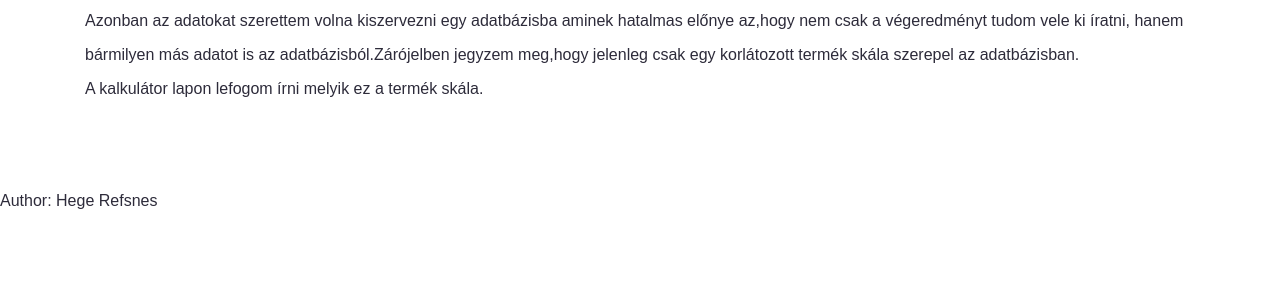
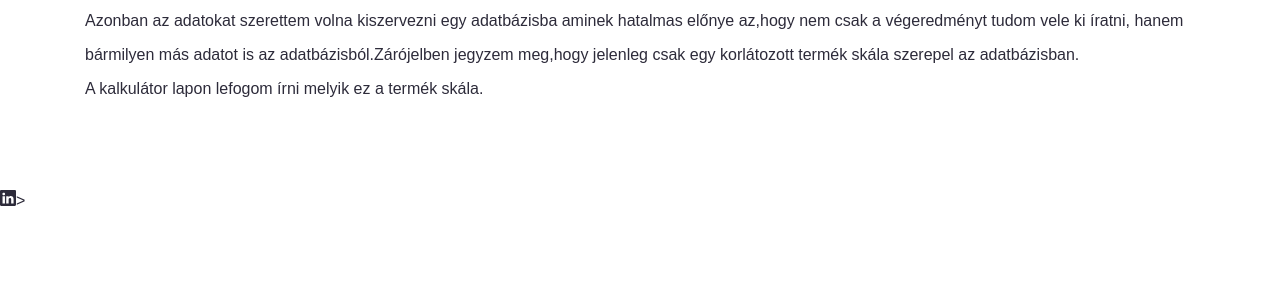
Before and after one commit to wredox/Heroku-weblapom, a Flask app: page / in a window 1280 px wide. Shown: the part 430-730 px from the top of the page. Run offline with Flask 2, Linux system fonts and the light colour scheme; some libraries are stand-ins or nearby versions.

Commit message:
Update index.html

```diff
--- a/flask_alap/templates/index.html
+++ b/flask_alap/templates/index.html
@@ -75,8 +75,9 @@
     </div>
   </main>
   <footer>
-  <p>Author: Hege Refsnes</p>
-  <p><i class="bi bi-linkedin"></i></p>
+  <svg xmlns="http://www.w3.org/2000/svg" width="16" height="16" fill="currentColor" class="bi bi-linkedin" viewBox="0 0 16 16">
+  <path d="M0 1.146C0 .513.526 0 1.175 0h13.65C15.474 0 16 .513 16 1.146v13.708c0 .633-.526 1.146-1.175 1.146H1.175C.526 16 0 15.487 0 14.854V1.146zm4.943 12.248V6.169H2.542v7.225h2.401zm-1.2-8.212c.837 0 1.358-.554 1.358-1.248-.015-.709-.52-1.248-1.342-1.248-.822 0-1.359.54-1.359 1.248 0 .694.521 1.248 1.327 1.248h.016zm4.908 8.212V9.359c0-.216.016-.432.08-.586.173-.431.568-.878 1.232-.878.869 0 1.216.662 1.216 1.634v3.865h2.401V9.25c0-2.22-1.184-3.252-2.764-3.252-1.274 0-1.845.7-2.165 1.193v.025h-.016a5.54 5.54 0 0 1 .016-.025V6.169h-2.4c.03.678 0 7.225 0 7.225h2.4z"/>
+</svg>>
 </footer>
 </body>
 </html>
```
